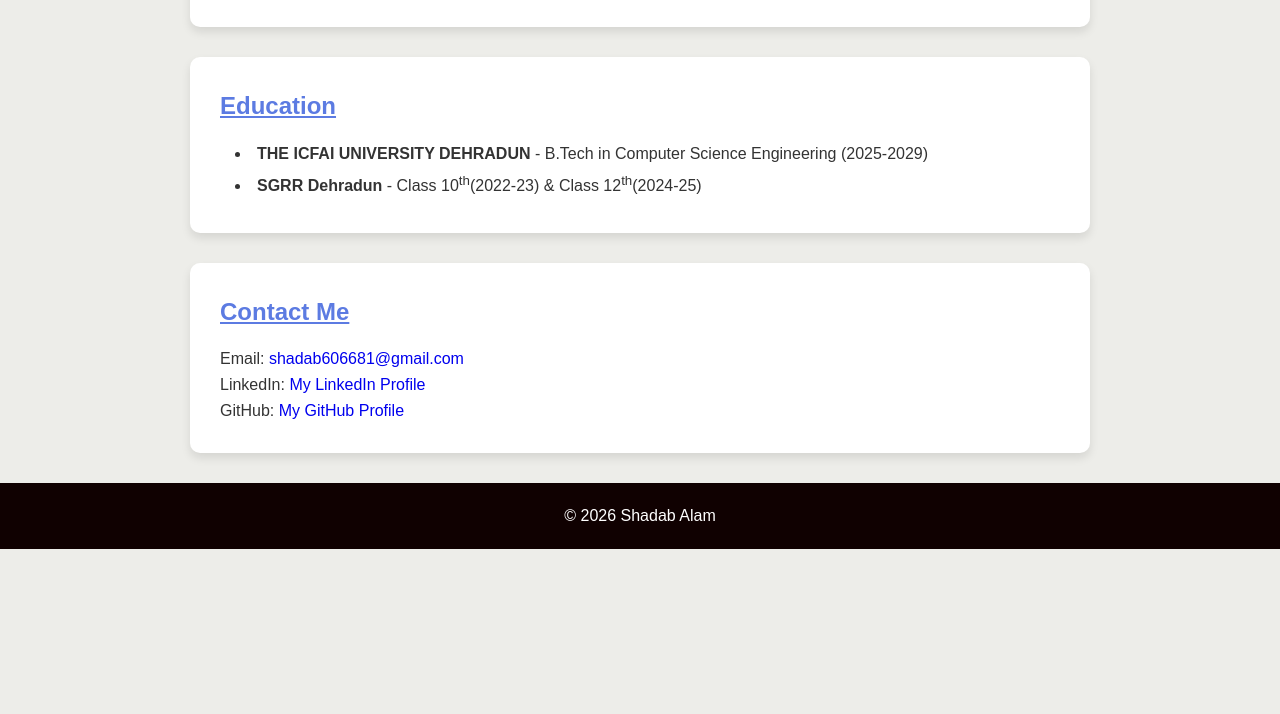
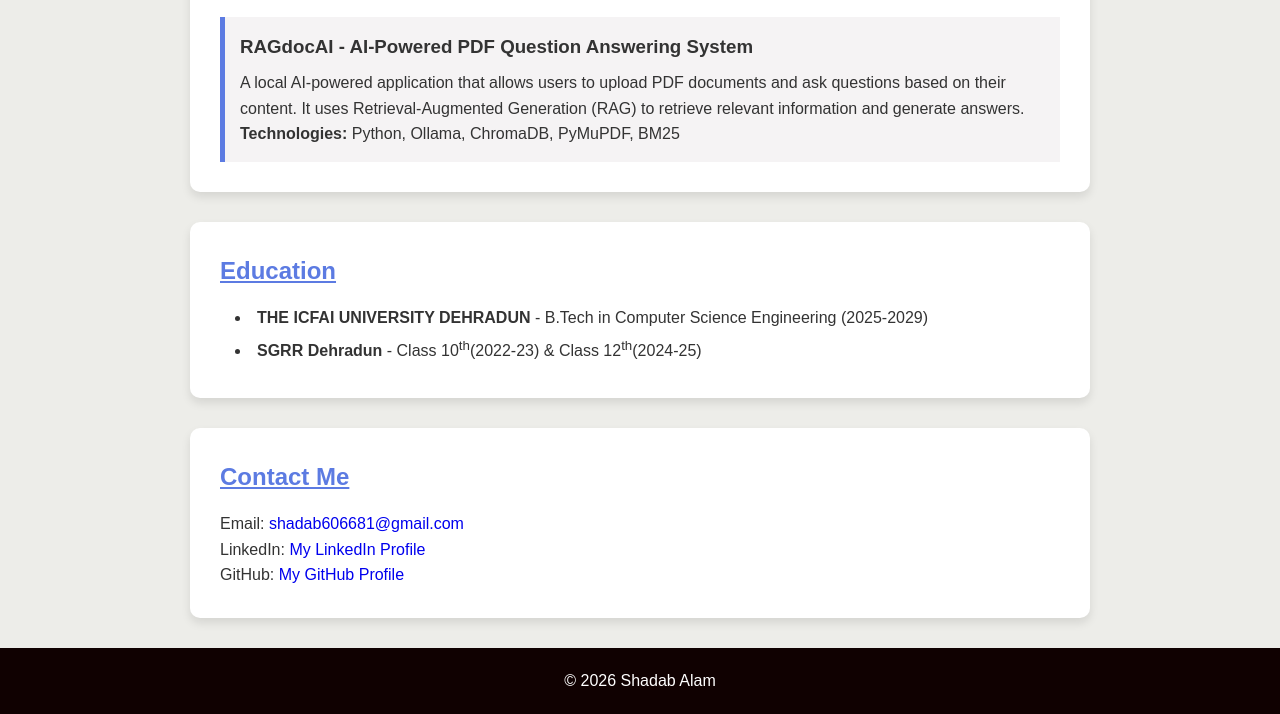
Before and after one commit to shadab-a43/My_Portfolio_Website, a plain HTML site: page index.html in a window 1280 px wide. Shown: the part 1261-1975 px from the top of the page. Before the commit the page ends 1810 px from the top, so only its background shows below. Drawn offline with Linux system fonts and the light colour scheme.

Commit message:
Update index.html

```diff
--- a/index.html
+++ b/index.html
@@ -63,6 +63,13 @@
             <p>A simple personal portfolio website to showcase my skills, projects, and learning journey.</p>
             <p><b>Technologies:</b> HTML, CSS, JavaScript</p>
         </div>
+
+        <div class="project">
+            <h3>RAGdocAI - AI-Powered PDF Question Answering System</h3>
+            <p>A local AI-powered application that allows users to upload PDF documents and ask questions based on their content. It uses Retrieval-Augmented Generation (RAG) to retrieve relevant information and generate answers.</p>
+            <p><b>Technologies:</b> Python, Ollama, ChromaDB, PyMuPDF, BM25</p>
+        </div>
+
     </section>
 
     <!-- Education -->
```
